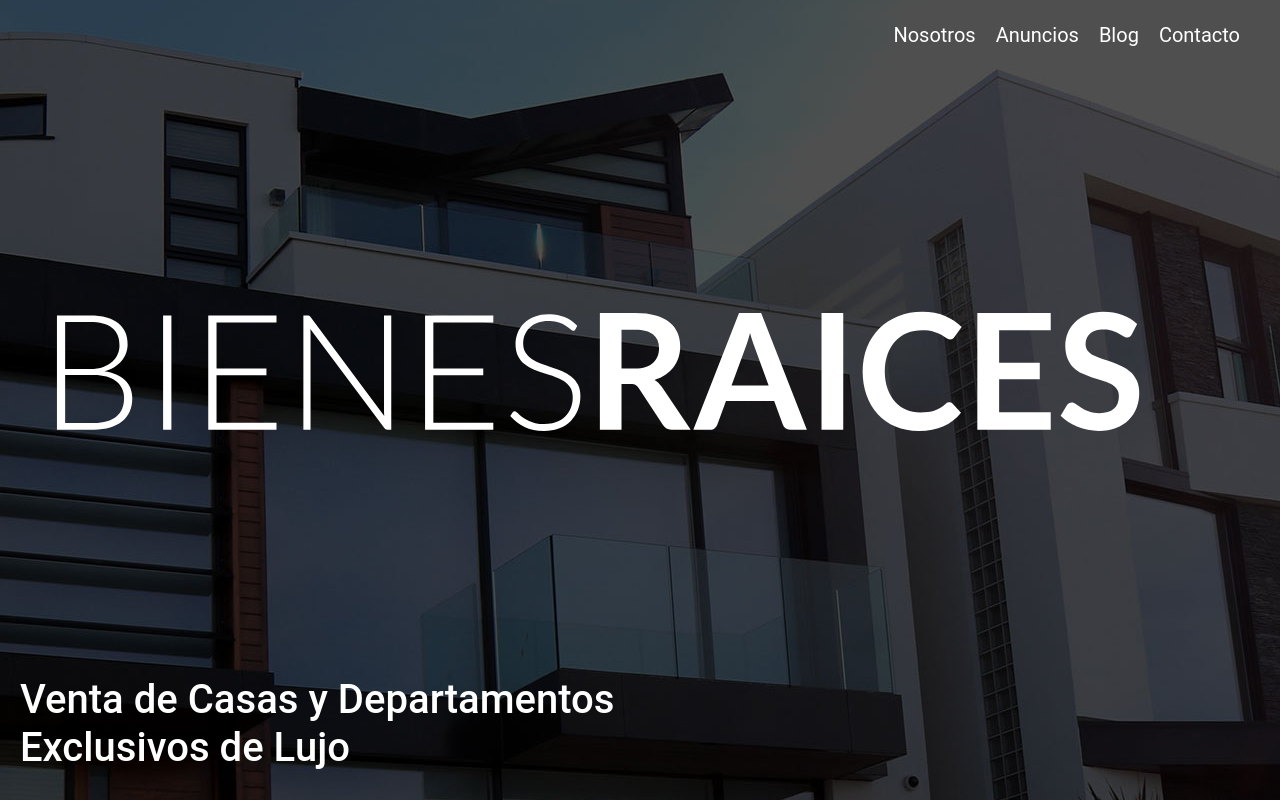
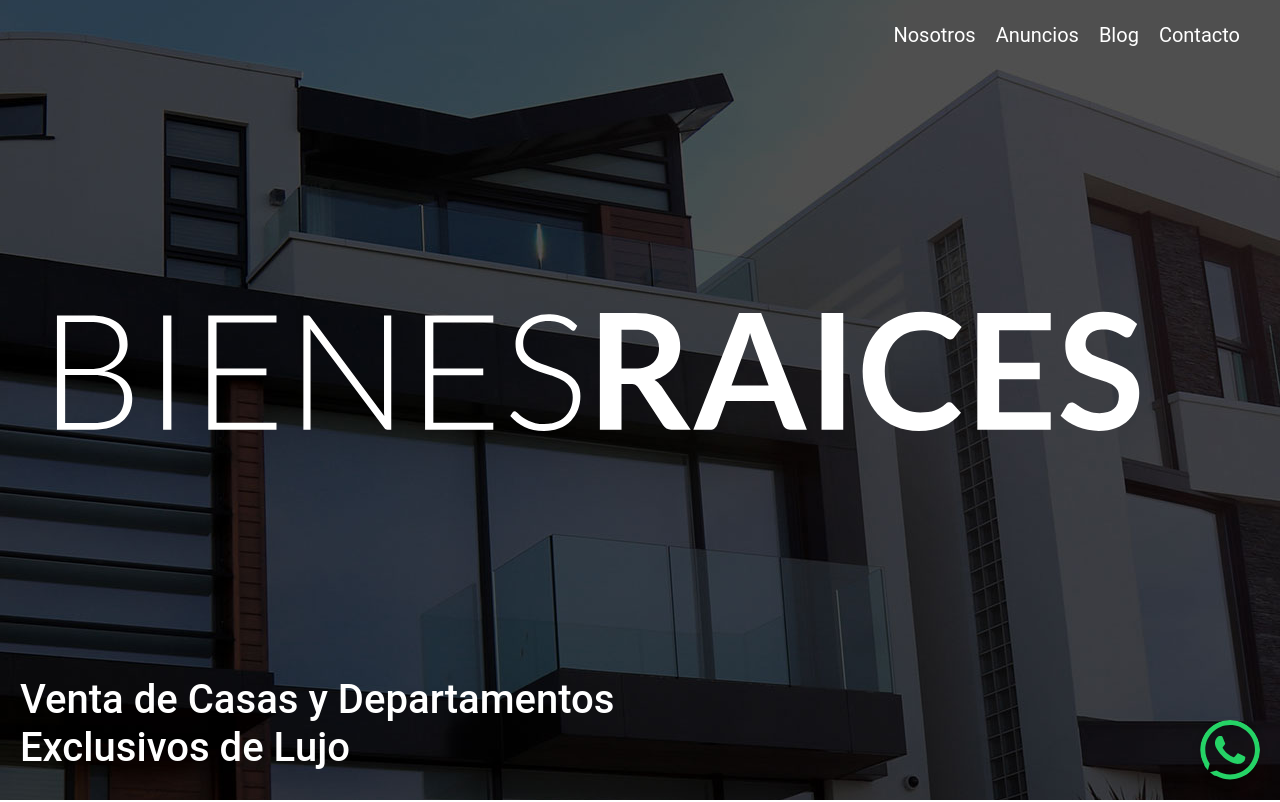
Before and after one commit to rosalescristian/TP-Laboratorio3-RosalesCristian-2024, a plain HTML site: page index.html in a window 1280 px wide. Shown: the top 802 px of the page. Drawn offline with nearby package versions, Linux system fonts and the light colour scheme.

Commit message:
Added WA button

```diff
--- a/index.html
+++ b/index.html
@@ -87,6 +87,12 @@
         </div>
     </section>
 
+    <div id="whatsapp-button" class="whatsapp-button">
+        <a href="https://wa.me/1234567890" target="_blank">
+            <img src="./images/whatsapp-icon.svg" alt="WhatsApp">
+        </a>
+    </div>
+
     <footer id="footer" class="bg-dark text-white d-flex justify-content-between align-items-center py-3">
         <!-- El navbar y copyright se inyectan desde JS usando Template -->
     </footer>
--- a/styles/styles.css
+++ b/styles/styles.css
@@ -215,6 +215,29 @@ section.contacto {
     min-height:300px;
 }
 
+.whatsapp-button {
+    position: fixed;
+    bottom: 20px;
+    right: 20px;
+    width: 60px;
+    height: 60px;
+    z-index: 1000;
+}
+
+.whatsapp-button img {
+    width: 100%;
+    height: 100%;
+    object-fit: cover;
+    border-radius: 50%;
+    box-shadow: 0 4px 8px rgba(0, 0, 0, 0.2);
+}
+
+.whatsapp-button img:hover {
+    transform: scale(1.1);
+    transition: transform 0.2s;
+}
+
+
 /* Footer */
 footer {
     display: flex;
```
Also changed, not shown: images/whatsapp-icon.svg (added).
